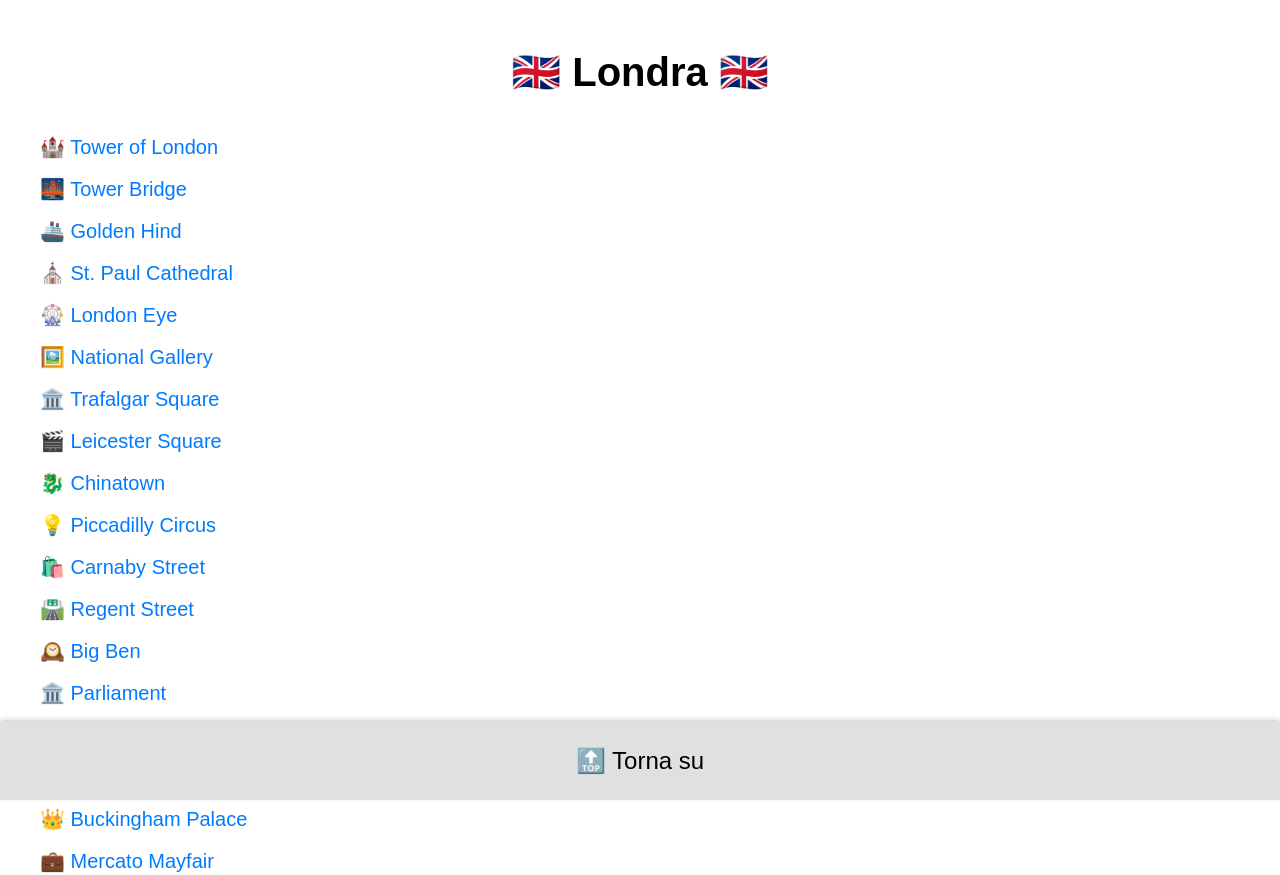
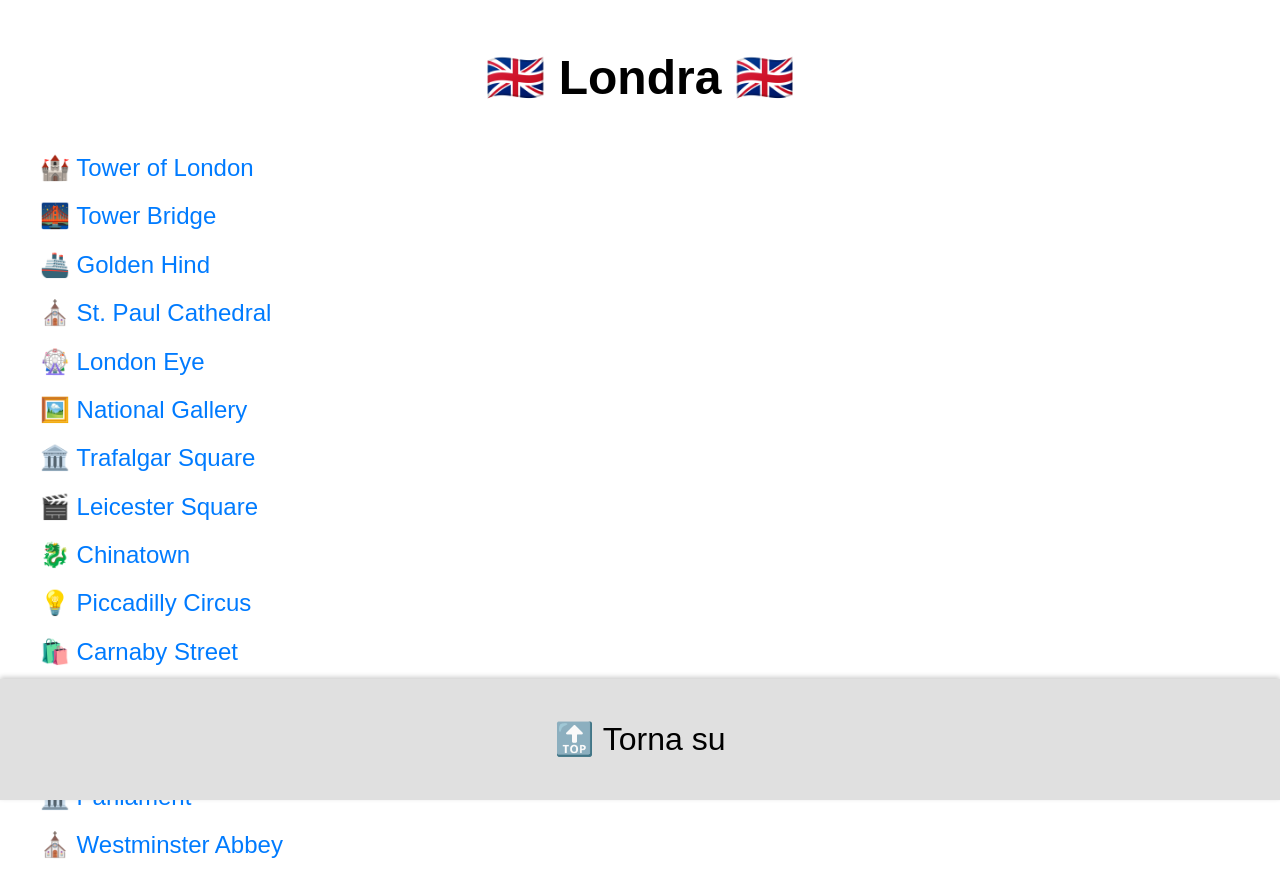
Before and after one commit to saccocristian/londonGuide, a plain HTML site: page index.html in a window 1280 px wide. Shown: the top 875 px of the page. Drawn offline with Linux system fonts and the light colour scheme.

Commit message:
increase text index.html

```diff
--- a/index.html
+++ b/index.html
@@ -8,7 +8,7 @@
       font-family: Arial, sans-serif;
       margin: 40px;
       line-height: 1.6;
-      font-size: 20px;
+      font-size: 24px;
     }
     h1 {
       text-align: center;
@@ -37,10 +37,10 @@
   bottom: 0;
   left: 0;
   width: 100%;
-      background: #e0e0e0; /* grigio chiaro */
-      color: #000000;       /* testo nero */
-      font-size: 24px;
-      padding: 20px 0;
+  background: #e0e0e0;  /* grigio chiaro */
+  color: #000000;        /* testo nero */
+  font-size: 32px;       /* 👈 testo più grande */
+  padding: 35px 0;       /* 👈 barra più alta */
   text-align: center;
   text-decoration: none;
   z-index: 1000;
```
Lines whose indentation alone changed are shown as unchanged.
